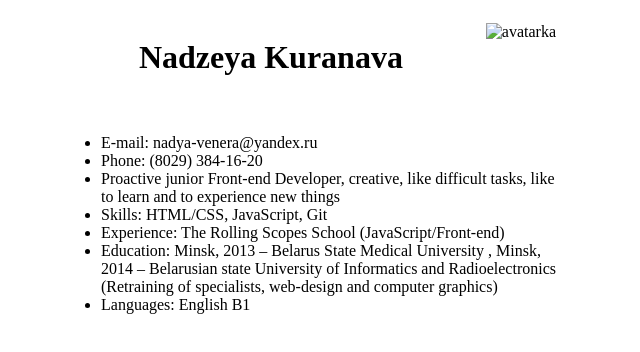
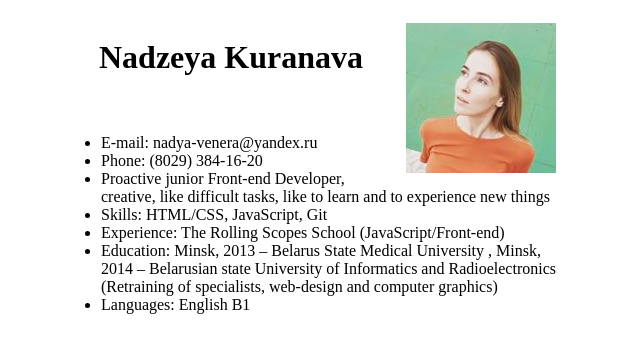
Before and after one commit to nadya-venera/name---rsschool-cv, a plain HTML site: page index.html in a window 1280 px wide. Shown: the whole page, without its empty margins (329-969 px from the left). Drawn offline with Linux system fonts and the light colour scheme.

```diff
--- a/index.html
+++ b/index.html
@@ -23,7 +23,7 @@
     </style>
 </head>
 <body>
-<header><div class="header"><img class="ava" alt="avatarka" src="C:\Users\Надя\Desktop\code\rsschool-cv\70030213_740283983098394_8595094338076147712_n.jpg" ><b><h1>Nadzeya Kuranava</h1></b></div></header>
+<header><div class="header"><img class="ava" alt="avatarka" src="avatar.jpg" ><b><h1>Nadzeya Kuranava</h1></b></div></header>
 <main><div class="center"><ul>
 <li>E-mail: nadya-venera@yandex.ru</li>
 <li>Phone: (8029) 384-16-20</li>
```
Also changed, not shown: 1 other file.
